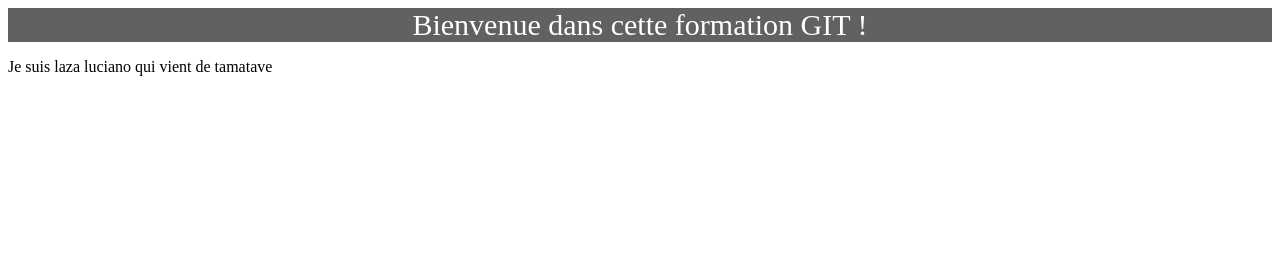
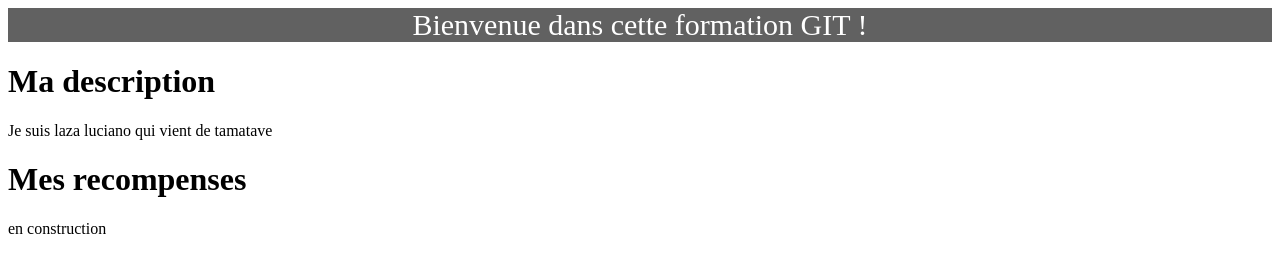
Before and after one commit to azalluciano/mon_site_web, a plain HTML site: page index.html in a window 1280 px wide. Drawn offline with Linux system fonts and the light colour scheme.

Commit message:
ajout des titres

```diff
--- a/index.html
+++ b/index.html
@@ -16,9 +16,16 @@
 		<div id="top-banner">
 			Bienvenue dans cette formation GIT !
 		</div>
+		<!-- description -->
 		<div>
+			<h1>Ma description</h1>
 			<p>Je suis laza luciano qui vient de tamatave</p>
 		</div>
+		<!-- recompense -->
+		<div>
+				<h1>Mes recompenses</h1>
+				<p>en construction</p>
+			</div>
 
 
 </body></html>
```
